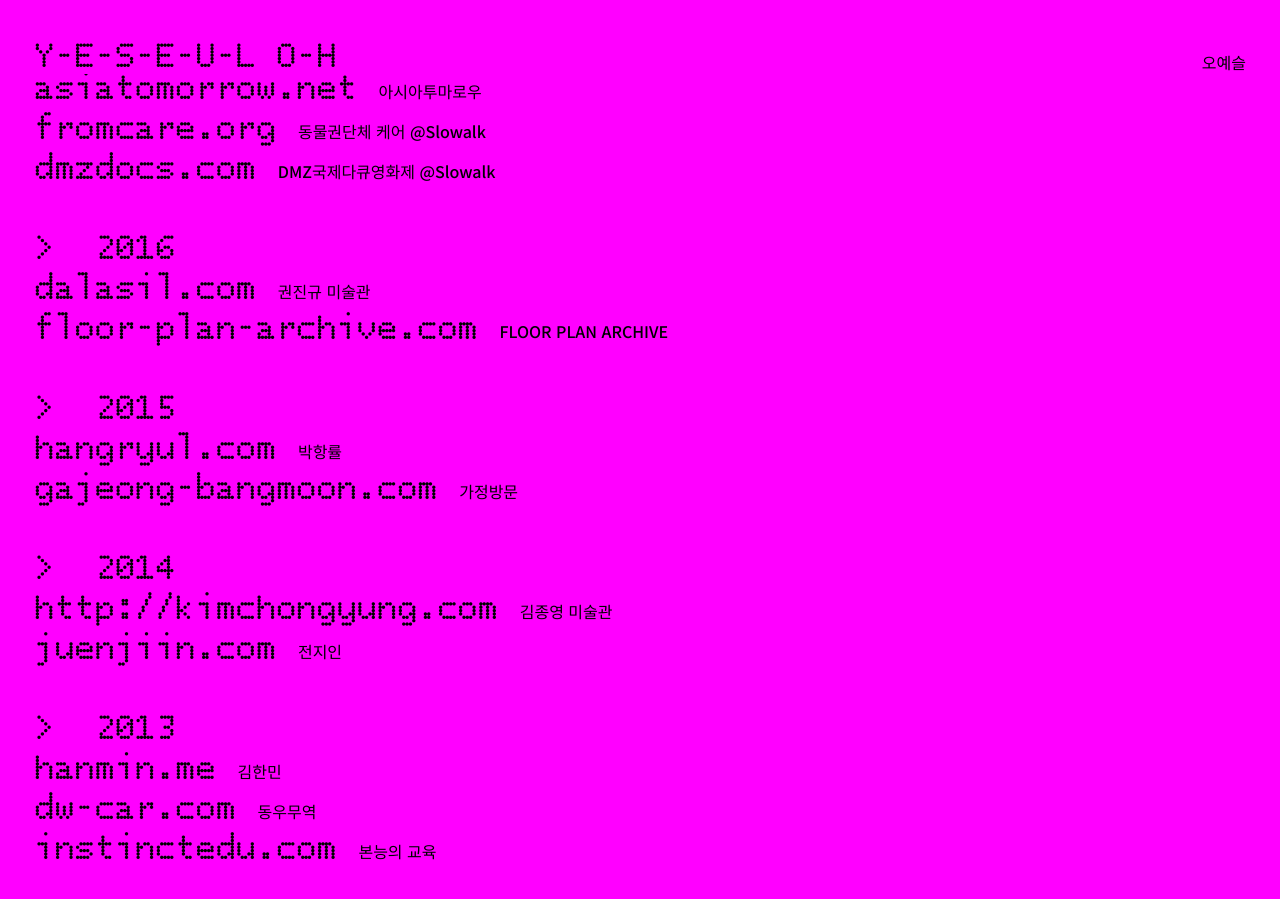
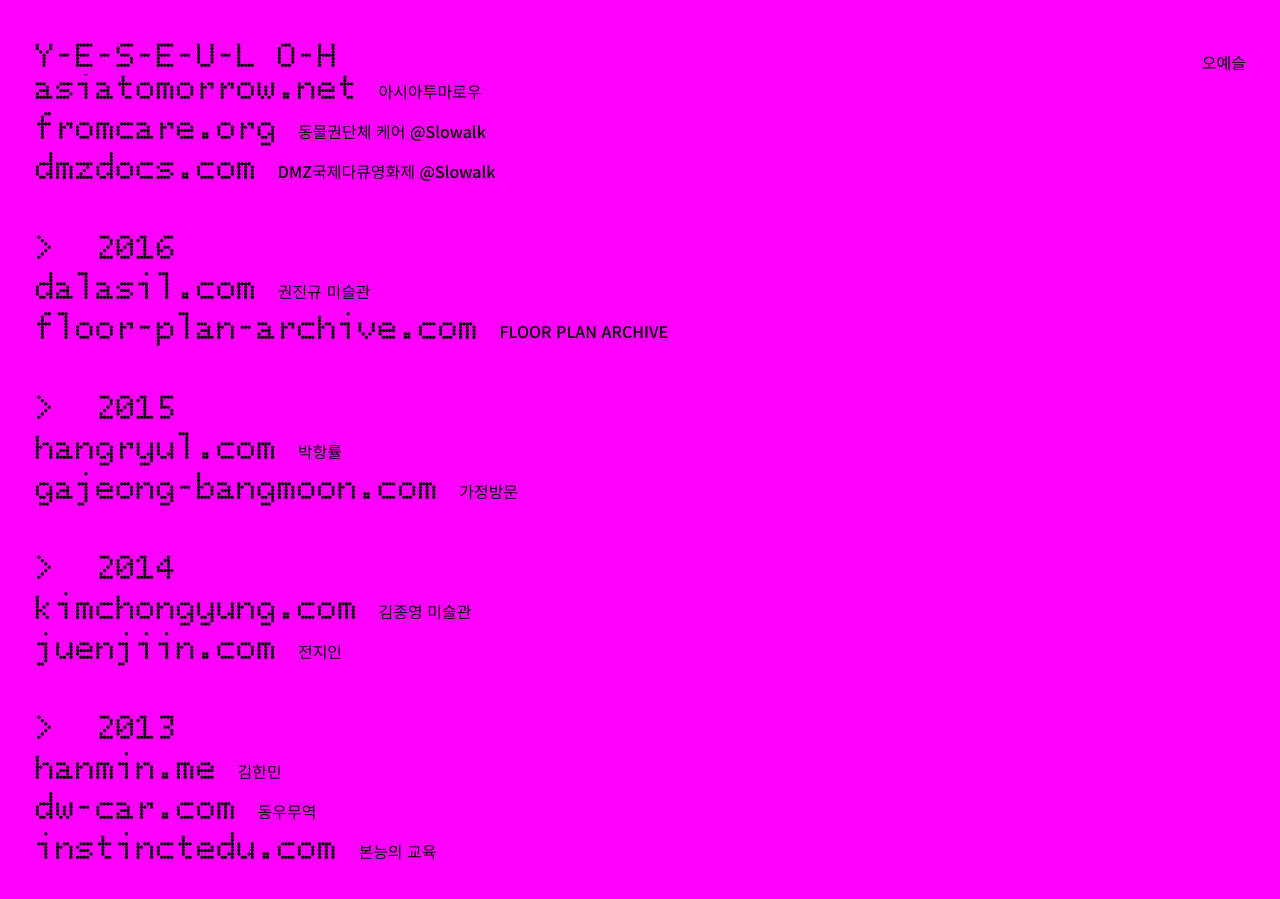
Before and after one commit to yeseulo/yeseulo.github.io, a Jekyll site: the page built from index.md, in a window 1280 px wide and 900 px high, scrolled down 848 px. Built offline with Jekyll 4.4.1, drawn with Linux system fonts in a browser that asks for light colours; part of the change alters nothing that is shown.

Commit message:
프로젝트 업데이트 - 김종영미술관 개편

```diff
--- a/index.md
+++ b/index.md
@@ -34,7 +34,7 @@ image: assets/og-image.png
 - _gajeong-bangmoon.com_**가정방문**
 
 ### >&nbsp;&nbsp;2014
-- _http://kimchongyung.com_**김종영 미술관**
+- _kimchongyung.com_**김종영 미술관**
 - [juenjiin.com](http://juenjiin.com){: target="_blank"}**전지인**
 
 ### >&nbsp;&nbsp;2013
```
